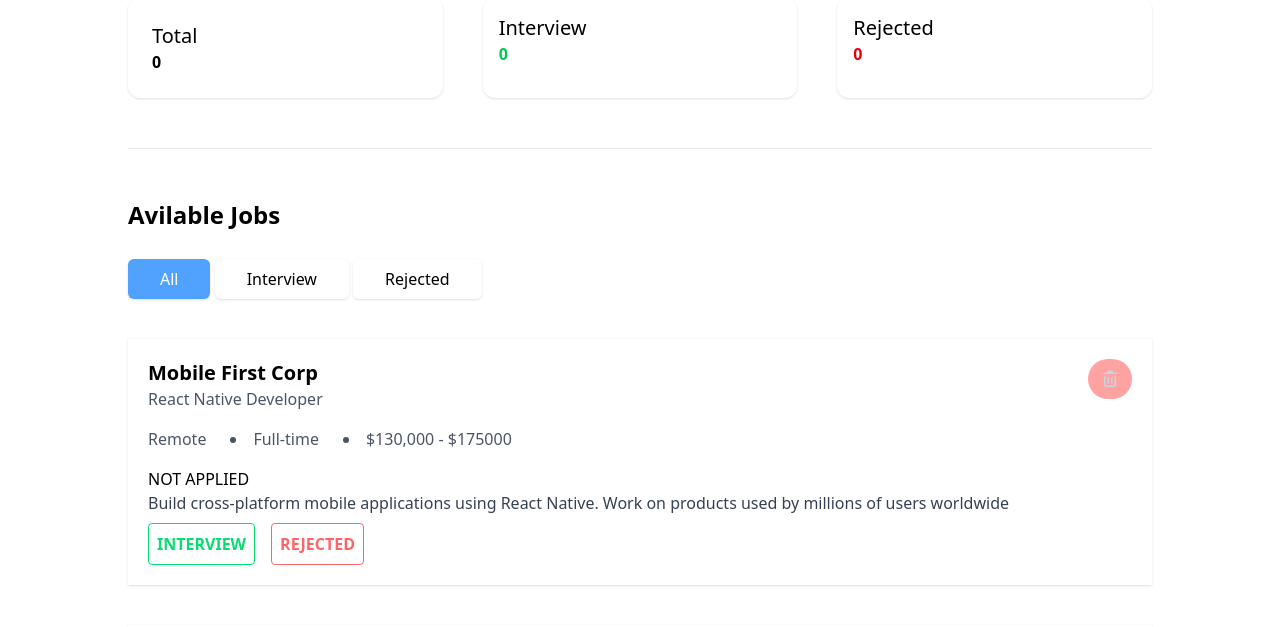
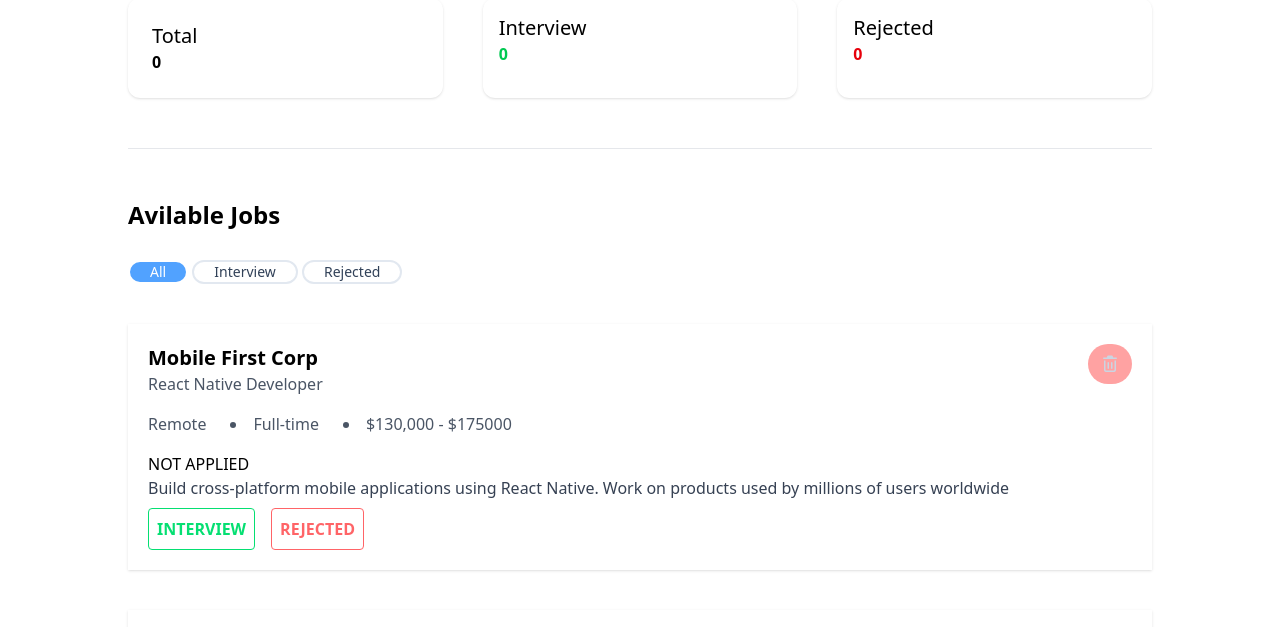
Before and after one commit to programmingsikbotuiy/Job-Application-Tracker, a plain HTML site: page index.html in a window 1280 px wide. Shown: the part 104-731 px from the top of the page. Drawn offline with nearby package versions, Linux system fonts and the light colour scheme.

Commit message:
btn togole complete

```diff
--- a/index.html
+++ b/index.html
@@ -38,16 +38,14 @@
         <div>
             <h1 class="text-2xl font-bold mb-7">Avilable Jobs</h1>
             <div class="mb-10">
-                <button onclick="switchTab('everything')" class="bg-blue-400  text-white shadow-sm py-2 px-8 rounded-md" id="all-btn">All</button>
-                <button onclick="switchTab('inter')" class="bg-white shadow-sm py-2 px-8 rounded-md" id="interview-btn">Interview </button>
-                <button onclick="switchTab('Reject')" class="bg-white shadow-sm py-2 px-8 rounded-md" id="rejected-btn">Rejected</button>
+                <button id="tab-all" onclick="switchTab('all')" class="px-5 rounded-full border-2 text-sm font-medium cursor-pointer transition-all duration-200" >All</button>
+                <button id="tab-interview" onclick="switchTab('interview')" class="px-5 rounded-full border-2 text-sm font-medium cursor-pointer transition-all duration-200" >Interview </button>
+                <button id="tab-rejected"  onclick="switchTab('rejected')"  class="px-5 rounded-full border-2 text-sm font-medium cursor-pointer transition-all duration-200" >Rejected</button>
 
             </div>
 
         </div>
-        <section id="filter" class="hidden">
 
-        </section>
 
         <section id="allcards" class="space-y-10">
             <div class="card flex justify-between bg-white shadow-sm p-5 ">
@@ -254,10 +252,10 @@
 
         </section>
 
-        <section class="" > Interview Section</section>
-        <section>Rejected Section</section>
+        <section class="hidden" > Interview Section</section>
+        <section class="hidden">Rejected Section</section>
 
-        <div id="empty-state" class="flex-col items-center justify-center py-20 gap-4 text-center">
+        <div id="empty-state" class="flex-col  hidden items-center justify-center py-20 gap-4 text-center">
             <div class="text-7xl opacity-20"></div>
             <p class="font-syne text-lg font-bold text-navy">No jobs available</p>
             <p class="text-sm text-slate-400">Check back soon for new job opportunities</p>
--- a/script/script.js
+++ b/script/script.js
@@ -1,8 +1,22 @@
-let currentTab = "All";
-function switchTab(tab){
+let currentTab = "all";
+const tabActive = ["bg-blue-400","border-blue","text-white"];
+const tabInActive = ["bg-transparent","text-slate-700","border-slate-200"];
+function switchTab(tab) {
     console.log(tab);
 
-    const tabs = ["all","interiew","rejected"];
+    const tabs = ["all", "interview", "rejected"];
+    for (const t of tabs) {
+        const tabName = document.getElementById("tab-" + t);
+           if(t === tab){
+            tabName.classList.remove(...tabInActive);
+            tabName.classList.add(...tabActive)
+           }
+           else{
+           tabName.classList.remove(...tabActive)
+            tabName.classList.add(...tabInActive)
+           }
 
+    }
+}
 
-}
+switchTab(currentTab);
```
